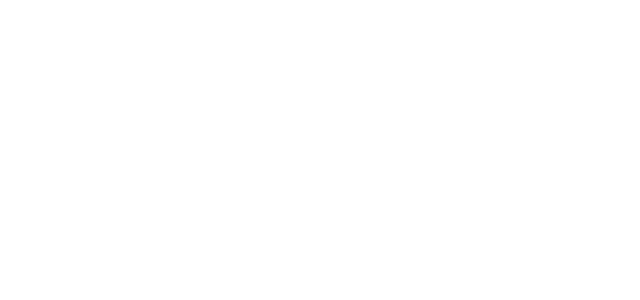
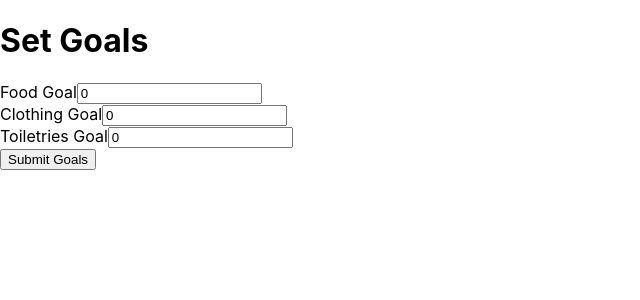
Before and after one commit to nicolec082202/ShellHacks2024_N-TV, a React (Create React App) app in the folder sheltershare/: page /SetGoals in a window 1280 px wide. Before the commit this address had no page. Shown: the top 300 px of the page, without its empty margins (0-640 px from the left). Built offline with nearby package versions, Linux system fonts and the light colour scheme.

Commit message:
goal variable routing

```diff
--- a/sheltershare/src/App.js
+++ b/sheltershare/src/App.js
@@ -1,31 +1,97 @@
 import './App.css';
-import React from 'react';
+import React, { useState } from 'react';
 import { Routes, Route } from 'react-router-dom'; // Import Route and Switch components
 import HomePage from './HomePage';
 import DonorSignUpPage from './DonorSignUpPage';
+import SetGoalsPage from './SetGoalsPage';
 import ShelterSignUpPage from './ShelterSignUpPage';
 import DonorHomePage from './DonorHomePage';
 import ShelterHomePage from './ShelterHomePage';
 import ShelterSignInPage from './ShelterSignInPage';
 import DonorSignInPage from './DonorSignInPage';
-import RequestItemsPage from './RequestItemsPage';
-import IncomingDonationsPage from './IncomingDonationsPage';
+import EditGoalsPage from './EditGoalsPage';
+import IncomingDonation from './IncomingDonation';
+import ProgressBar from './ProgressBar';
 
 function App() {
+  // State to store goal values
+  const [foodGoal, setFoodGoal] = useState(0);
+  const [clothingGoal, setClothingGoal] = useState(0);
+  const [toiletGoal, setToiletGoal] = useState(0);
+
+  // State to store donation values
+  const [foodDonated, setFoodDonated] = useState(0);
+  const [clothingDonated, setClothingDonated] = useState(0);
+  const [toiletDonated, setToiletDonated] = useState(0);
+
+  // Handler for setting goals (used in SetGoalsPage and EditGoalsPage)
+  const handleSetGoals = (newFoodGoal, newClothingGoal, newToiletGoal) => {
+    setFoodGoal(newFoodGoal);
+    setClothingGoal(newClothingGoal);
+    setToiletGoal(newToiletGoal);
+  };
+
+  // Handler for recording donations (used in IncomingDonationPage)
+  const handleDonation = ({ foodDonated, clothingDonated, toiletDonated }) => {
+    setFoodDonated(foodDonated);
+    setClothingDonated(clothingDonated);
+    setToiletDonated(toiletDonated);
+  };
+
   return (
     <div>
       <Routes>
-        <Route path ="/" element={<HomePage/>} />
-        <Route path="/DonorSignUp" element={<DonorSignUpPage/>} />
-        <Route path="/ShelterSignUp" element={<ShelterSignUpPage/>} />
-        <Route path="/DonorSignIn" element={<DonorSignInPage/>} />
-        <Route path="/ShelterSignIn" element={<ShelterSignInPage/>} />
-        <Route path="/DonorHomePage" element={<DonorHomePage/>} />
-        <Route path="/ShelterHomePage" element={<ShelterHomePage/>} />
-        <Route path="/RequestItems" element={<RequestItemsPage/>} />
-        <Route path="/IncomingDonation" element={<IncomingDonationsPage/>} />
+        <Route path="/" element={<HomePage />} />
+        <Route path="/DonorSignUp" element={<DonorSignUpPage />} />
+        <Route path="/ShelterSignUp" element={<ShelterSignUpPage />} />
+        <Route path="/DonorSignIn" element={<DonorSignInPage />} />
+        <Route path="/ShelterSignIn" element={<ShelterSignInPage />} />
+        <Route path="/DonorHomePage" element={<DonorHomePage />} />
+        <Route path="/ShelterHomePage" element={<ShelterHomePage />} />
 
-        </Routes>
+        {/* Set goals page to set initial goal values */}
+        <Route
+          path="/SetGoals"
+          element={<SetGoalsPage onSubmit={handleSetGoals} />}
+        />
+
+        {/* Edit goals page to update existing goals */}
+        <Route
+          path="/EditGoals"
+          element={<EditGoalsPage onSubmit={handleSetGoals} />}
+        />
+
+        {/* Incoming donation page to accept donations */}
+        <Route
+          path="/IncomingDonation"
+          element={<IncomingDonation onSubmit={handleDonation} />}
+        />
+
+        {/* Shelter home page with progress bars */}
+        <Route
+          path="/ShelterHomePage"
+          element={
+            <div>
+              <h2>Shelter Progress</h2>
+              <ProgressBar
+                donated={foodDonated}
+                goal={foodGoal}
+                label="Food Donations"
+              />
+              <ProgressBar
+                donated={clothingDonated}
+                goal={clothingGoal}
+                label="Clothing Donations"
+              />
+              <ProgressBar
+                donated={toiletDonated}
+                goal={toiletGoal}
+                label="Toiletries Donations"
+              />
+            </div>
+          }
+        />
+      </Routes>
     </div>
   );
 }
--- a/sheltershare/src/DonorSignUpForm.js
+++ b/sheltershare/src/DonorSignUpForm.js
@@ -79,7 +79,7 @@
         <button type="submit">Submit</button>
       </form>
 
-      <button onClick={() => navigate('/DonorSignIn')}>Already have an account? Sign In</button>
+      <button onClick={() => navigate('/DonorHomePage')}>Already have an account? Sign In</button>
     </div>
   );
 }
--- a/sheltershare/src/RequestItemsPage.js
+++ b/sheltershare/src/EditGoalsPage.js
@@ -2,7 +2,7 @@
 import { useState } from 'react';
 
 
-function RequestItemsPage({onSubmit}){
+function EditGoalsPage({onSubmit}){
 
     const [foodGoal, setFoodGoal] = useState(0);
     const [clothingGoal, setClothingGoal] = useState(0);
@@ -13,9 +13,7 @@
     const handleSubmit = (e) => {
         e.preventDefault();
         // Call the onSubmit function passed as props with the updated values
-        onSubmit(foodGoal);
-        onSubmit(clothingGoal);
-        onSubmit(toiletGoal);
+        onSubmit(foodGoal, clothingGoal, toiletGoal);
       };
 
       return (
@@ -80,4 +78,4 @@
       );
 }
 
-export default RequestItemsPage;
+export default EditGoalsPage;
--- a/sheltershare/src/IncomingDonation.js
+++ b/sheltershare/src/IncomingDonation.js
@@ -8,15 +8,15 @@
   // Function to handle the 'Accept' button click
   const handleAccept = () => {
     // Set values for the donations (you can set them dynamically if needed)
-    setFoodDonated(100);  // Example: 100 units of food donated
-    setClothingDonated(50); // Example: 50 units of clothing donated
-    setToiletDonated(20); // Example: 20 units of toilet items donated
+    setFoodDonated(0);  // Example: 100 units of food donated
+    setClothingDonated(0); // Example: 50 units of clothing donated
+    setToiletDonated(0); // Example: 20 units of toilet items donated
 
     // Call onSubmit with the updated values
     onSubmit({
-      foodDonated: 100,
-      clothingDonated: 50,
-      toiletDonated: 20
+      foodDonated: 0,
+      clothingDonated: 0,
+      toiletDonated: 0
     });
   };
 
--- a/sheltershare/src/ProgressBar.js
+++ b/sheltershare/src/ProgressBar.js
@@ -1,37 +1,17 @@
-import React, { useState } from 'react';
+import React from 'react';
 import './ProgressBar.css';
 
-function ProgressBar({ incrementValue, decrementValue }) {
-  const [progress, setProgress] = useState(0);
-
-  // Function to increase progress based on incrementValue
-  const increaseProgress = () => {
-    if (progress + incrementValue <= 100) {
-      setProgress(progress + incrementValue);
-    } else {
-      setProgress(100); // Cap at 100%
-    }
-  };
-
-  // Function to decrease progress based on decrementValue
-  const decreaseProgress = () => {
-    if (progress - decrementValue >= 0) {
-      setProgress(progress - decrementValue);
-    } else {
-      setProgress(0); // Cap at 0%
-    }
-  };
+function ProgressBar({ donated, goal, label }) {
+  const progressPercentage = goal > 0 ? Math.min((donated / goal) * 100, 100) : 0;
 
   return (
     <div>
+      <h3>{label}</h3>
       <div className="progress-container">
-        <div className="progress-bar" style={{ width: `${progress}%` }}>
-          {progress}%
+        <div className="progress-bar" style={{ width: `${progressPercentage}%` }}>
+          {progressPercentage.toFixed(2)}% ({donated} / {goal})
         </div>
       </div>
-
-      {/* Buttons to increase and decrease progress */}
-
     </div>
   );
 }
--- /dev/null
+++ b/sheltershare/src/SetGoalsPage.js
@@ -0,0 +1,83 @@
+import React from 'react';
+import { useState } from 'react';
+import { useNavigate } from 'react-router-dom'; // Import useNavigate
+
+
+function SetGoalsPage({onSubmit}){
+
+    const [foodGoal, setFoodGoal] = useState(0);
+    const [clothingGoal, setClothingGoal] = useState(0);
+    const [toiletGoal, setToiletGoal] = useState(0);
+    const navigate = useNavigate();
+
+
+    const handleSubmit = (e) => {
+        e.preventDefault();
+        // Call the onSubmit function passed as props with the updated values
+        onSubmit(foodGoal, clothingGoal, toiletGoal);
+
+      };
+
+      return (
+        <div>
+
+            <div>
+                <h1>Set Goals</h1>
+            </div>
+
+            <div>
+          <form onSubmit={handleSubmit}>
+            <div>
+              <label>
+                Food Goal
+                <input
+                  type="number"
+                  value={foodGoal}
+                  onChange={(e) => setFoodGoal(parseInt(e.target.value, 10))}
+                />
+              </label>
+            </div>
+          </form>
+
+          </div>
+
+        <div>
+          <form onSubmit={handleSubmit}>
+            <div>
+              <label>
+                Clothing Goal
+                <input
+                  type="number"
+                  value={clothingGoal}
+                  onChange={(e) => setClothingGoal(parseInt(e.target.value, 10))}
+                />
+              </label>
+            </div>
+          </form>
+
+          </div>
+
+          <div>
+          <form onSubmit={handleSubmit}>
+            <div>
+              <label>
+                Toiletries Goal
+                <input
+                  type="number"
+                  value={toiletGoal}
+                  onChange={(e) => setToiletGoal(parseInt(e.target.value, 10))}
+                />
+              </label>
+            </div>
+          </form>
+
+          </div>
+
+          <button onClick={() => navigate('/ShelterHomePage')}>Submit Goals</button>
+
+        </div>
+
+      );
+}
+
+export default SetGoalsPage;
--- a/sheltershare/src/ShelterHomePage.js
+++ b/sheltershare/src/ShelterHomePage.js
@@ -13,11 +13,17 @@
 
     <div>
 
+      <div>
+
+        <h1>Donations Dashboard</h1>
+
+      </div>
+
         <div>
 
         <Button
-          text="Request Items"
-          onClick={() => navigate('/RequestItems')} // Use navigate to go to /about
+          text="Edit Goals"
+          onClick={() => navigate('/EditGoals')} // Use navigate to go to /about
         />
 
         <Button
--- a/sheltershare/src/ShelterSignUpForm.js
+++ b/sheltershare/src/ShelterSignUpForm.js
@@ -17,7 +17,7 @@
     // Perform form submission logic (e.g., send data to an API)
     console.log('Form submitted: ', { shelterName, shelterAddress, identificationNumber });
 
-    navigate('/ShelterHomePage');
+    navigate('/SetGoals');
 
 };
 
```
